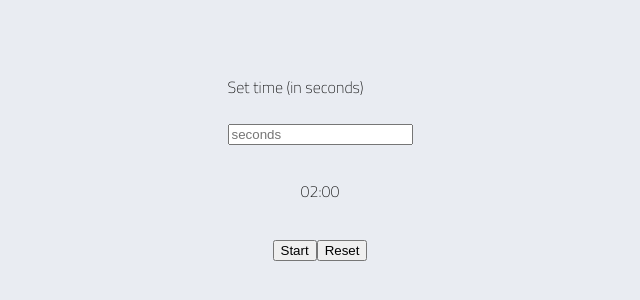
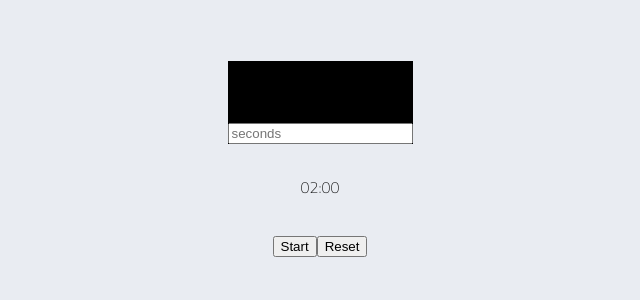
Before and after one commit to Yakovenko-25/Test_Project_TimerJs, a React (Create React App) app: page / in a window 1280 px wide. Shown: the part 240-540 px from the top of the page, without its empty margins (320-960 px from the left). Built offline with nearby package versions, Linux system fonts and the light colour scheme.

Commit message:
Test for result

```diff
--- a/src/components/InputValue/inputValue.jsx
+++ b/src/components/InputValue/inputValue.jsx
@@ -1,15 +1,17 @@
 import React from "react";
 import styled from "styled-components";
 
-const inputValue = styled.section`
-    background-color: black;
-    width: 100;
+const Input = styled.section`
+
 `;
 
-const minutes = styled.div`
+const Minutes = styled.div`
     display: flex;
     background-color: black;
     flex-direction: column;
+    & p{
+      text-size: 50px;
+    }
 `;
 
 const inputText = styled.input`
@@ -19,12 +21,12 @@ const inputText = styled.input`
 
 const InputValue = ({setMinutes}) => {
   return (
-    <inputValue>
-      <minutes>
+    <Input>
+      <Minutes>
         <p>Set time (in seconds)</p>
         <input type="text" onInput={setMinutes} placeholder="seconds"/>
-      </minutes>
-    </inputValue>
+      </Minutes>
+    </Input>
   );
 };
 
```
Also changed, not shown: src/App.css (+0 -14 lines).
